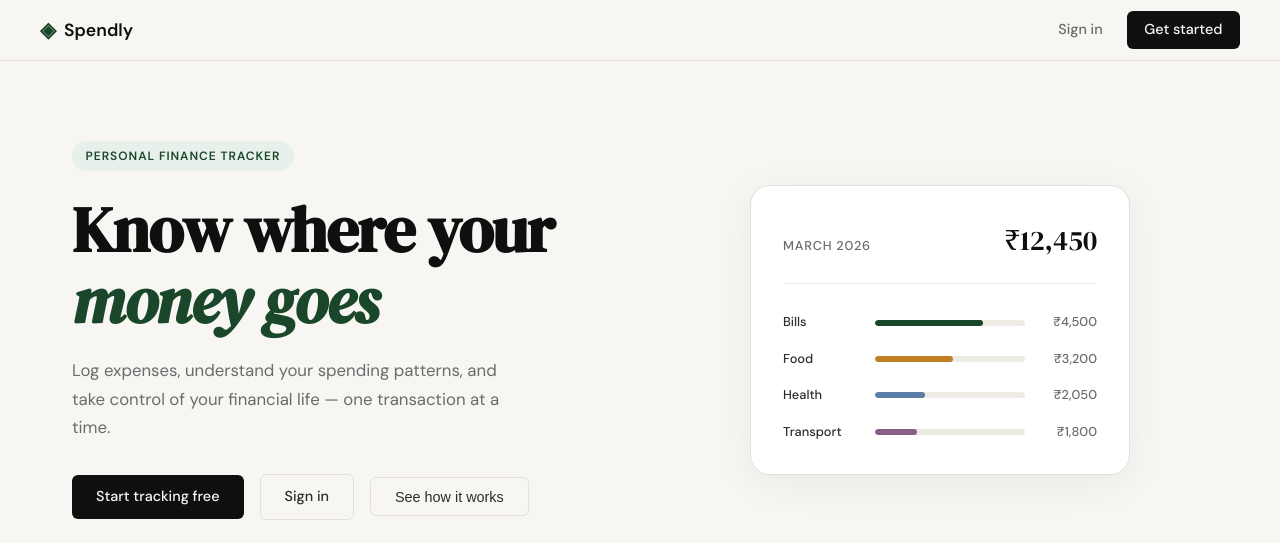
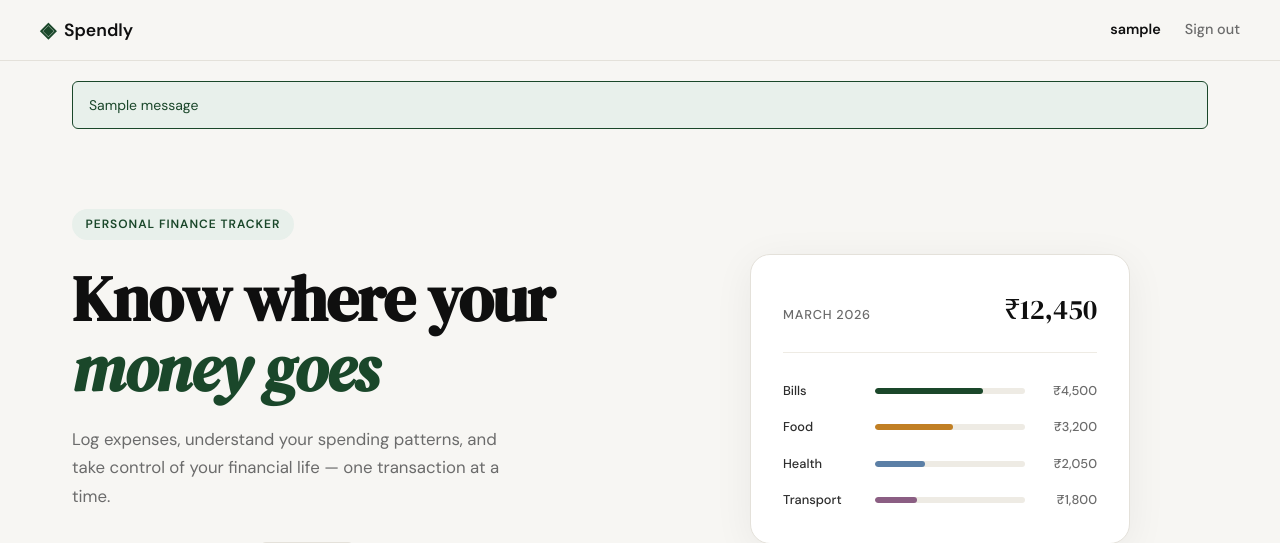
Before and after one commit to pranitworkspace/project_spendly, a Flask app: page / in a window 1280 px wide. Shown: the top 543 px of the page. Run offline with Flask 3, Linux system fonts and the light colour scheme; the visitor is signed in with stand-in values (Sample User, id 1); one stand-in notice (Sample message) is shown.

Commit message:
feat: render a signed-in navbar and flash messages

```diff
--- a/static/css/style.css
+++ b/static/css/style.css
@@ -621,6 +621,49 @@ a { color: inherit; text-decoration: none; }
 }
 
 /* ------------------------------------------------------------------ */
+/* Flash messages                                                      */
+/* ------------------------------------------------------------------ */
+
+.flash-stack {
+    max-width: var(--max-width);
+    margin: 1.25rem auto 0;
+    padding: 0 2rem;
+    display: flex;
+    flex-direction: column;
+    gap: 0.6rem;
+}
+
+.flash {
+    border: 1px solid var(--border);
+    border-radius: var(--radius-sm);
+    padding: 0.75rem 1rem;
+    font-size: 0.875rem;
+}
+
+.flash-success {
+    background: var(--accent-light);
+    color: var(--accent);
+    border-color: var(--accent);
+}
+
+.flash-error {
+    background: var(--danger-light);
+    color: var(--danger);
+    border-color: var(--danger);
+}
+
+/* ------------------------------------------------------------------ */
+/* Signed-in navbar                                                    */
+/* ------------------------------------------------------------------ */
+
+.nav-user {
+    color: var(--ink);
+    font-weight: 600;
+}
+
+.nav-signout { color: var(--ink-muted); }
+
+/* ------------------------------------------------------------------ */
 /* Responsive                                                          */
 /* ------------------------------------------------------------------ */
 
@@ -639,6 +682,8 @@ a { color: inherit; text-decoration: none; }
 
 @media (max-width: 600px) {
     .nav-links a:not(.nav-cta) { display: none; }
+    .nav-user { display: none; }
+    .nav-links a.nav-signout { display: inline; }
     .hero { padding: 3rem 1rem 2rem; }
 
     .legal-section { padding: 3rem 1.25rem 3rem; }
--- a/templates/base.html
+++ b/templates/base.html
@@ -19,13 +19,28 @@
                 <span class="brand-name">Spendly</span>
             </a>
             <div class="nav-links">
+                {% if session.user_id %}
+                <span class="nav-user">{{ session.user_name }}</span>
+                <a href="{{ url_for('logout') }}" class="nav-signout">Sign out</a>
+                {% else %}
                 <a href="{{ url_for('login') }}">Sign in</a>
                 <a href="{{ url_for('register') }}" class="nav-cta">Get started</a>
+                {% endif %}
             </div>
         </div>
     </nav>
 
     <main class="main-content">
+        {% with messages = get_flashed_messages(with_categories=true) %}
+        {% if messages %}
+        <div class="flash-stack">
+            {% for category, message in messages %}
+            <div class="flash flash-{{ category }}">{{ message }}</div>
+            {% endfor %}
+        </div>
+        {% endif %}
+        {% endwith %}
+
         {% block content %}{% endblock %}
     </main>
 
```
Also changed, not shown: tests/test_auth.py (+52 -0 lines).
